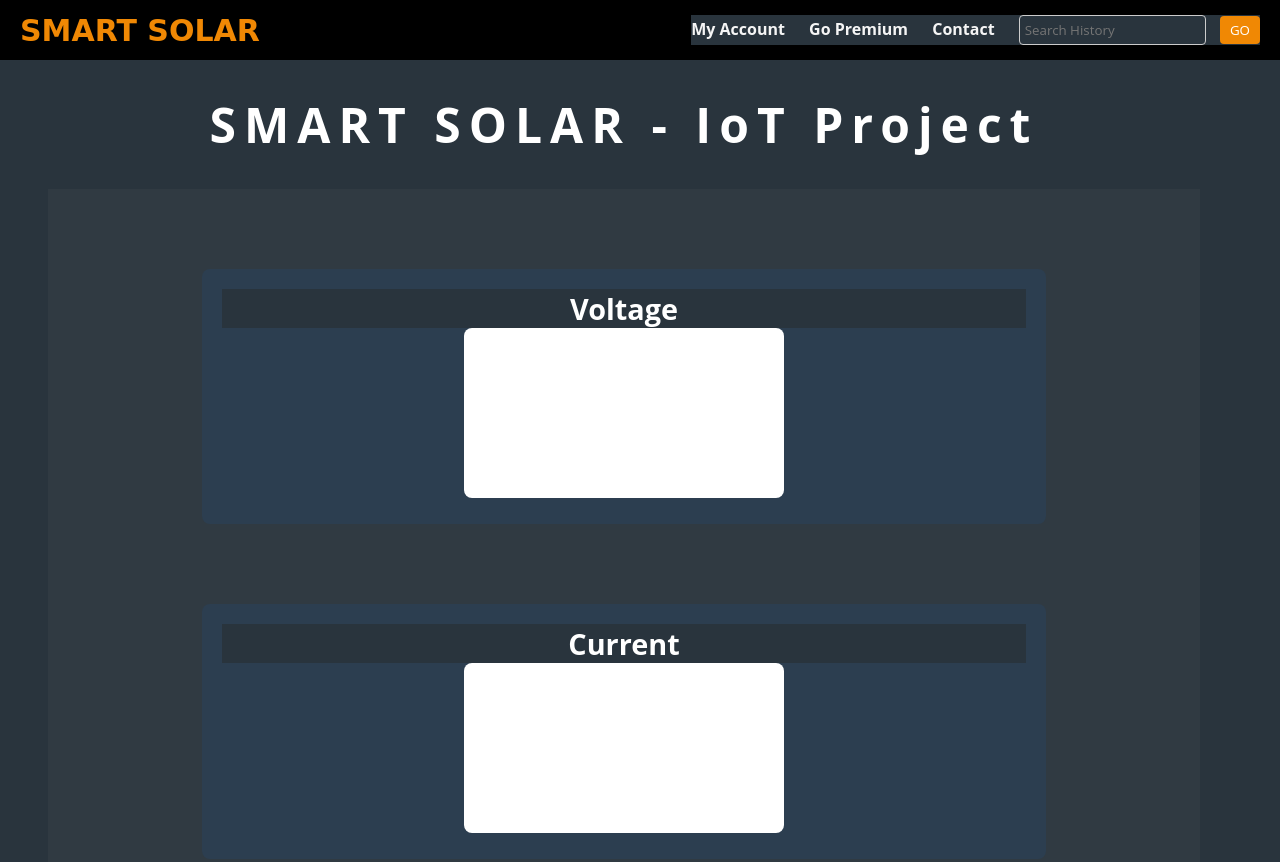
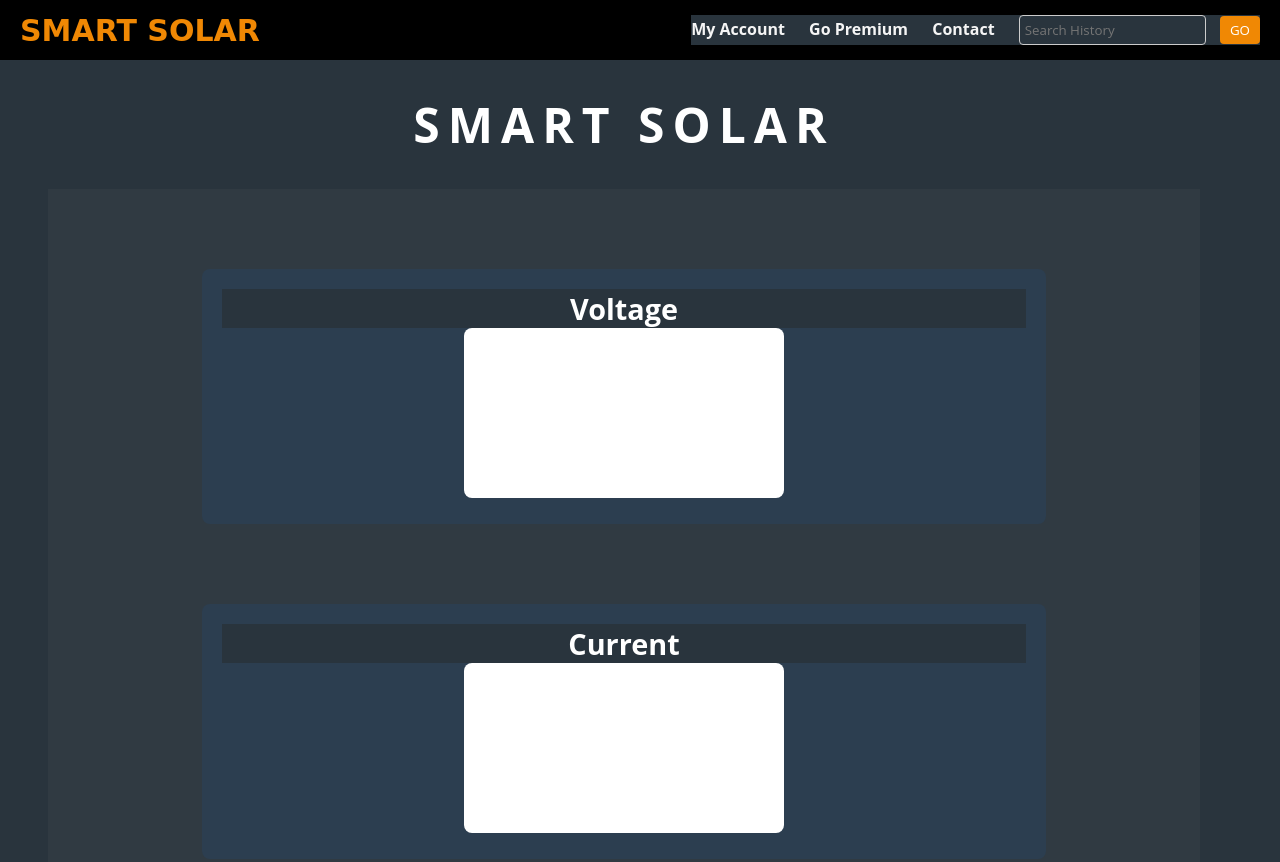
Before and after one commit to Soumadeep19/NBA-IOT-PROJECT, a plain HTML site: page index.html in a window 1280 px wide. Shown: the top 862 px of the page. Drawn offline with nearby package versions, Linux system fonts and the light colour scheme; no server answers.

Commit message:
Update index.html

```diff
--- a/index.html
+++ b/index.html
@@ -106,7 +106,7 @@
         </div>
     </header>
 
-    <h1>SMART SOLAR - IoT Project</h1>
+    <h1>SMART SOLAR</h1>
 
     <div class="main-container">
         <div class="chart-container">
```
